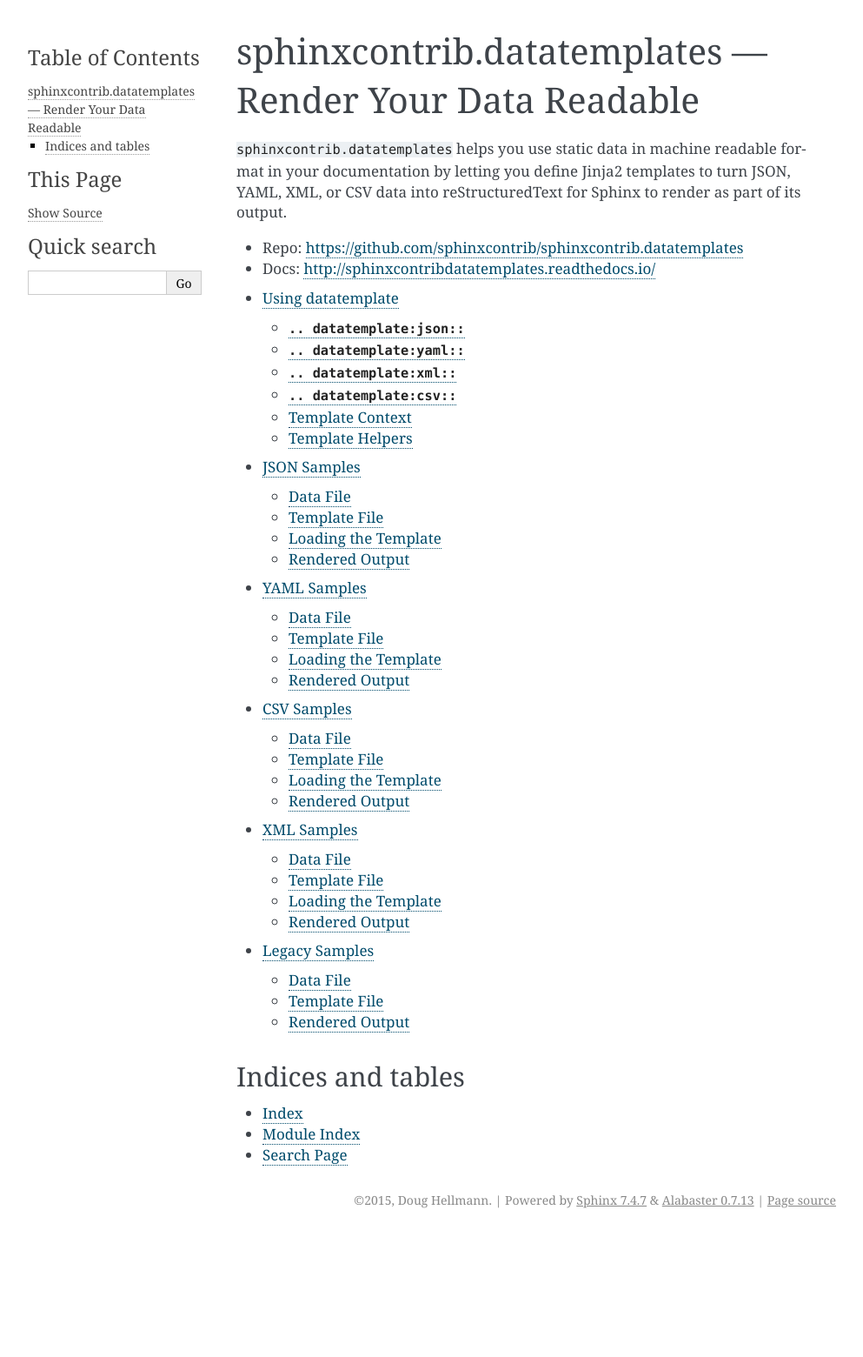
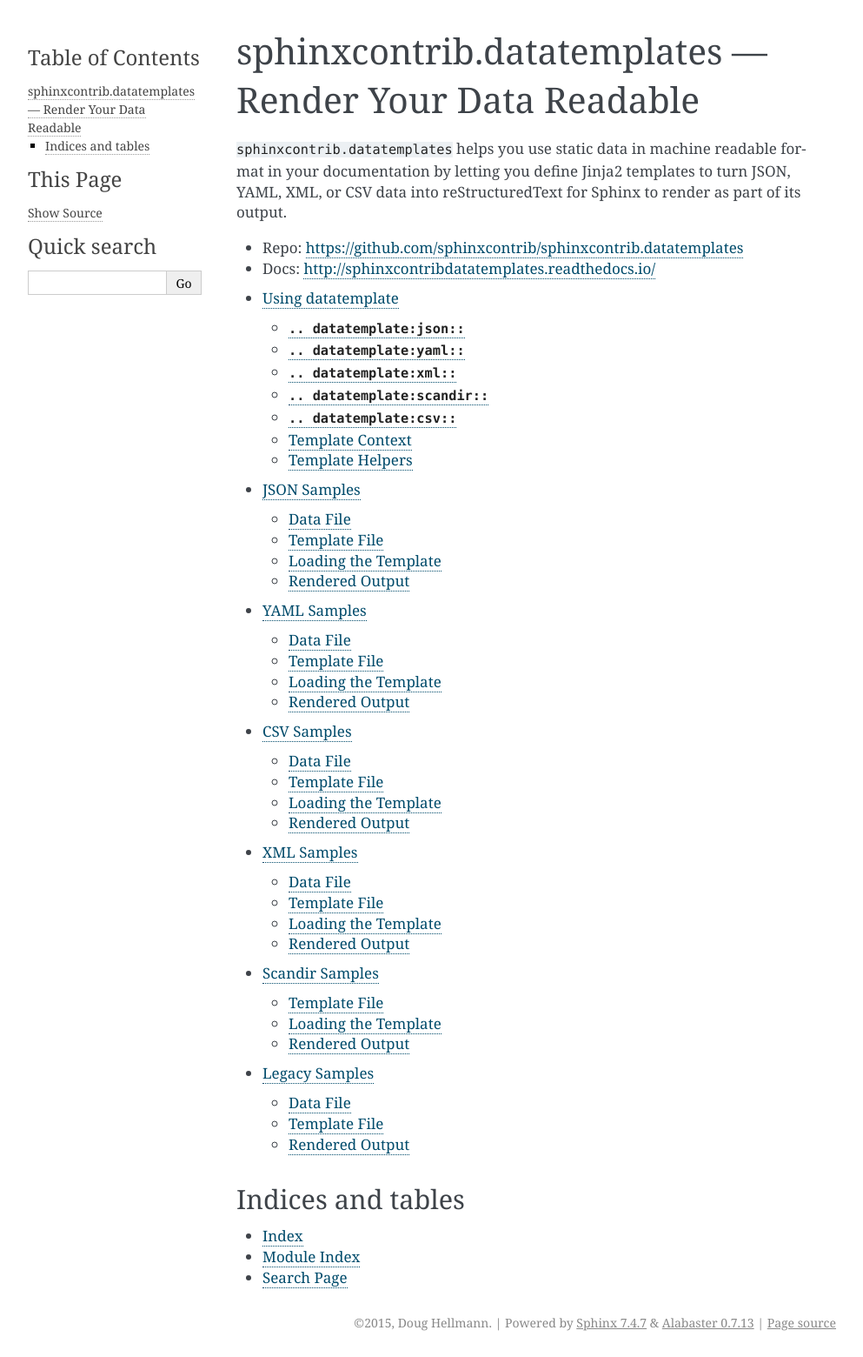
Before and after one commit to sphinx-contrib/datatemplates, a Sphinx documentation site: the page built from doc/source/index.rst, in a window 1280 px wide. Shown: the whole page at 87% size, without its empty margins (148-1141 px from the left). Built offline with Sphinx 7.4.7, drawn with Linux system fonts in a browser that asks for light colours; before the commit the page ends 1419 px from its top, so only the background shows below that.

Commit message:
Add scandir domain

```diff
--- a/doc/source/index.rst
+++ b/doc/source/index.rst
@@ -18,6 +18,7 @@
    yaml
    csv
    xml
+   scandir
    legacy
 
 Indices and tables
--- /dev/null
+++ b/doc/source/scandir.rst
@@ -0,0 +1,25 @@
+=================
+ Scandir Samples
+=================
+
+Template File
+=============
+
+.. include:: _templates/scandir-sample.tmpl
+   :literal:
+
+Loading the Template
+====================
+
+.. code-block:: rst
+
+   .. datatemplate:scandir::
+      :source: .
+      :template: scandir-sample.tmpl
+
+Rendered Output
+===============
+
+.. datatemplate:scandir::
+   :source: .
+   :template: scandir-sample.tmpl
```
Also changed, not shown: doc/source/using.rst (+11 -0 lines), 3 other files.
